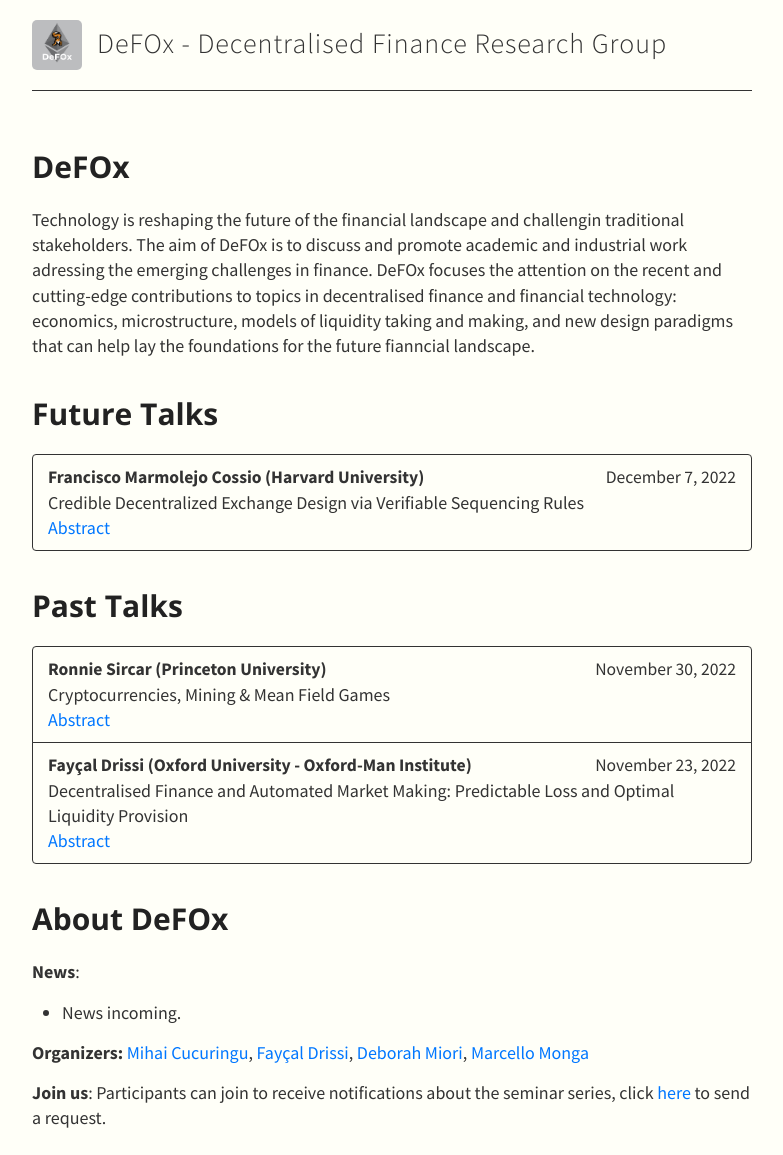
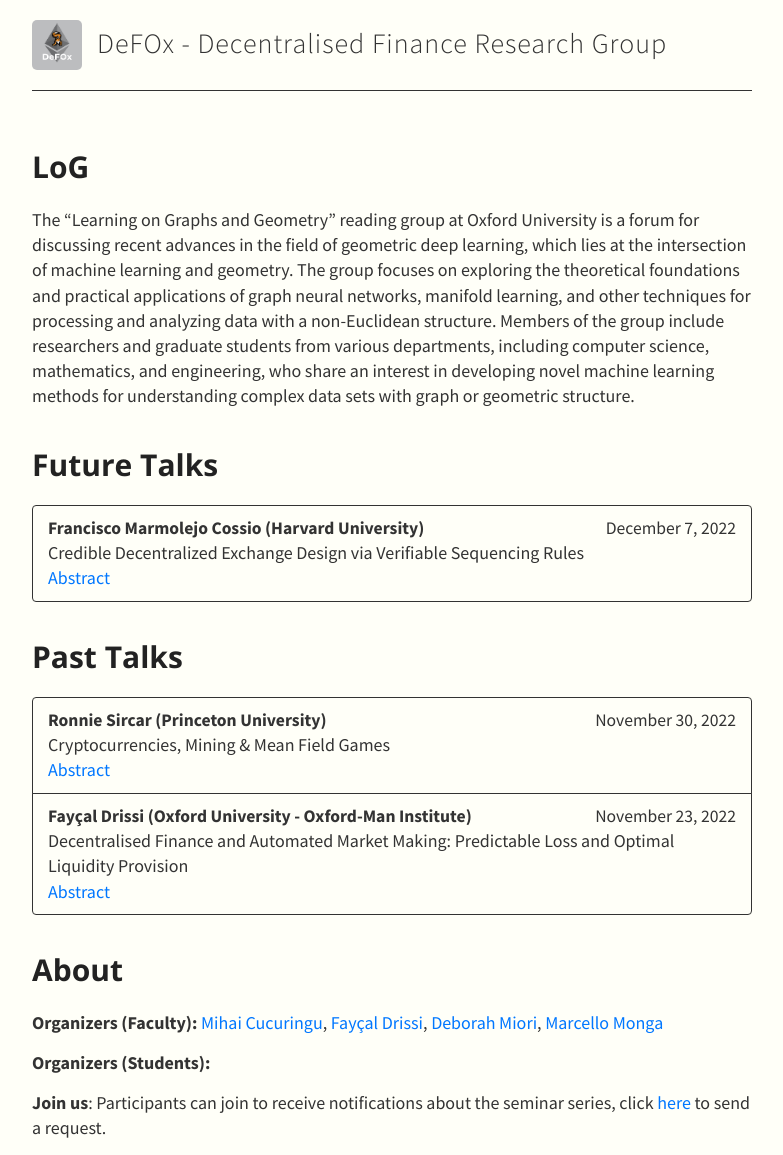
Before and after one commit to log-2/log-2.github.io, a Jekyll site: the page built from index.md, in a window 1280 px wide. Shown: the whole page, without its empty margins (248-1031 px from the left). Built offline with Jekyll 4.4.1, drawn with Linux system fonts in a browser that asks for light colours; nearby versions of some CDN libraries; our own code applies the rules of GitHub Pages for plain Markdown files.

Commit message:
Update index.md

```diff
--- a/index.md
+++ b/index.md
@@ -3,8 +3,8 @@ layout: default
 meta-description: "DeFOx: Decentralised Finance Research Group at Oxford"
 ---
 
-# DeFOx
-Technology is reshaping the future of the financial landscape and challengin traditional stakeholders. The aim of DeFOx is to discuss and promote academic and industrial work adressing the emerging challenges in finance. DeFOx focuses the attention on the recent and cutting-edge contributions to topics in decentralised finance and financial technology: economics, microstructure, models of liquidity taking and making, and new design paradigms that can help lay the foundations for the future fianncial landscape.
+# LoG
+The "Learning on Graphs and Geometry" reading group at Oxford University is a forum for discussing recent advances in the field of geometric deep learning, which lies at the intersection of machine learning and geometry. The group focuses on exploring the theoretical foundations and practical applications of graph neural networks, manifold learning, and other techniques for processing and analyzing data with a non-Euclidean structure. Members of the group include researchers and graduate students from various departments, including computer science, mathematics, and engineering, who share an interest in developing novel machine learning methods for understanding complex data sets with graph or geometric structure.
 
 
 
@@ -51,12 +51,11 @@ Technology is reshaping the future of the financial landscape and challengin tra
 </div>
 {% endfor %}
 
-# About DeFOx
+# About
 
-**News**:
-* News incoming.
+**Organizers (Faculty):** <a href="https://www.stats.ox.ac.uk/~cucuring/">Mihai Cucuringu</a>, <a href="https://www0.maths.ox.ac.uk/people/faycal.drissi">Fayçal Drissi</a>, <a href="https://www.maths.ox.ac.uk/people/deborah.miori">Deborah Miori</a>, <a href="https://www.maths.ox.ac.uk/people/marcello.monga">Marcello Monga</a>
 
-**Organizers:** <a href="https://www.stats.ox.ac.uk/~cucuring/">Mihai Cucuringu</a>, <a href="https://www0.maths.ox.ac.uk/people/faycal.drissi">Fayçal Drissi</a>, <a href="https://www.maths.ox.ac.uk/people/deborah.miori">Deborah Miori</a>, <a href="https://www.maths.ox.ac.uk/people/marcello.monga">Marcello Monga</a>
+**Organizers (Students):**
 
 **Join us**:
 Participants can join to receive notifications about the seminar series, click <a href="mailto:mihai.cucuringu@stats.ox.ac.uk">here</a> to send a request.
```
